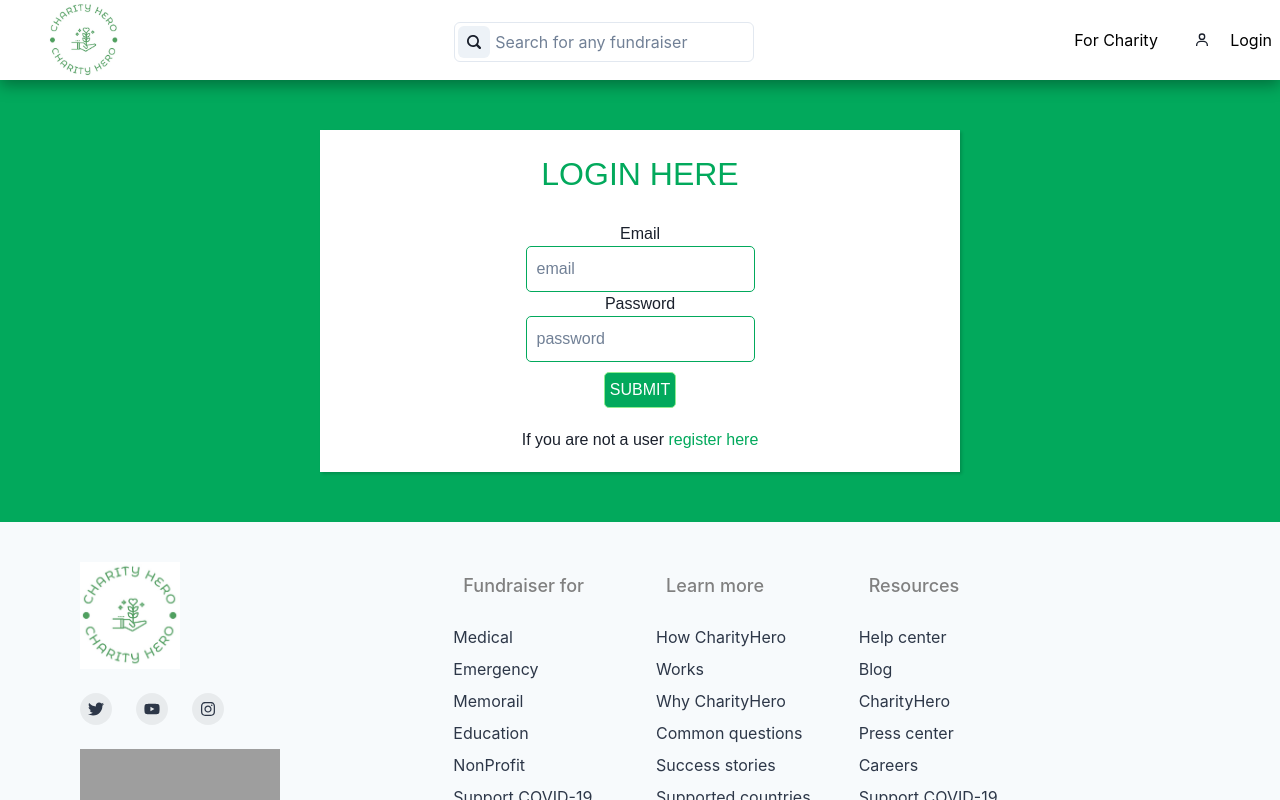
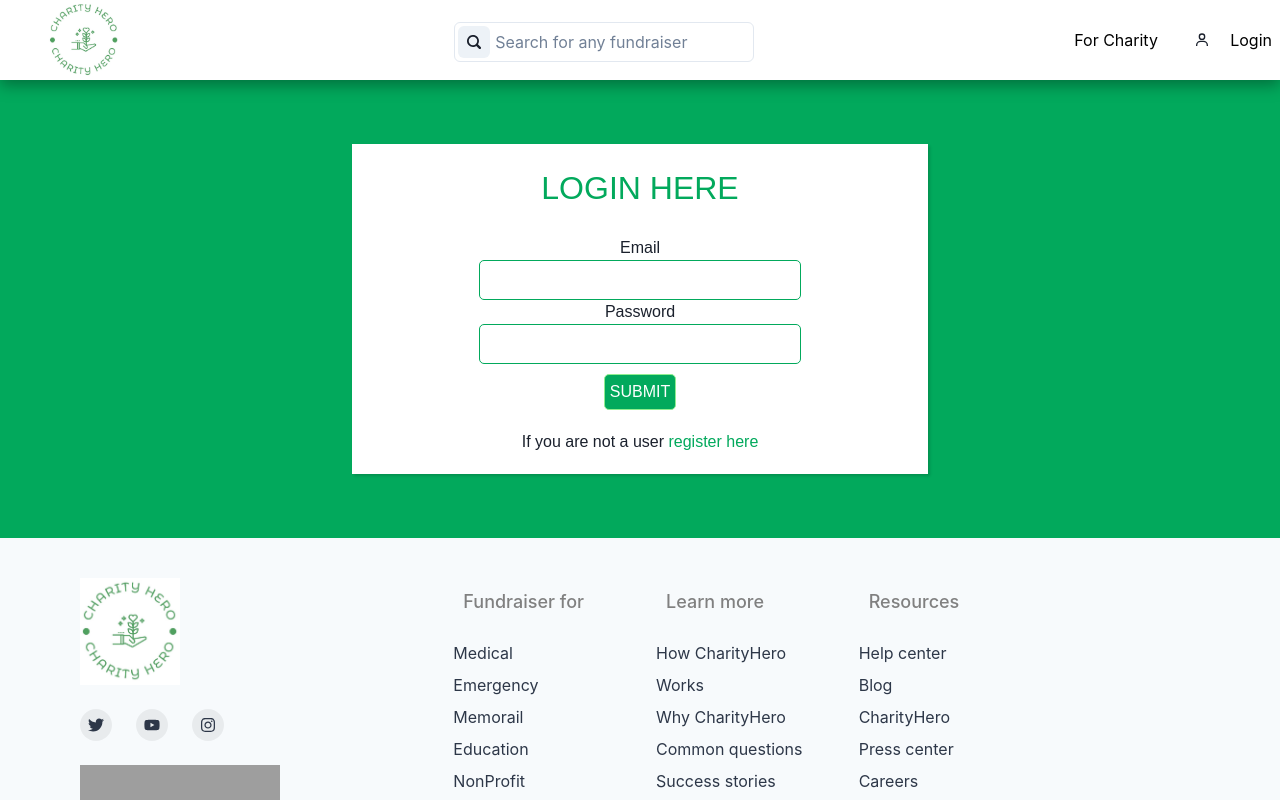
Before and after one commit to neo1710/CharityHero, a React (Create React App) app in the folder FE/my-app/: page /login in a window 1280 px wide. Shown: the top 800 px of the page. Built offline with nearby package versions, Linux system fonts and the light colour scheme; grey boxes are pictures that could not be loaded.

Commit message:
fw23_0626_dayR1

```diff
--- a/FE/my-app/src/pages/Login.jsx
+++ b/FE/my-app/src/pages/Login.jsx
@@ -8,6 +8,7 @@
   AlertIcon,
   AlertTitle,
   AlertDescription,
+  Input,
   Spinner,
 } from "@chakra-ui/react";
 
@@ -72,26 +73,26 @@
             <form>
               <label>Email</label>
               <br />
-              <input
+              <Input
                 value={email}
                 onChange={(e) => {
                   setEmail(e.target.value);
                 }}
                 type="text"
                 required
-                placeholder="email"
+
               />
               <br />
               <label>Password</label>
               <br />
-              <input
+              <Input
                 value={pass}
                 onChange={(e) => {
                   setPass(e.target.value);
                 }}
                 type="password"
                 required
-                placeholder="password"
+
               />
               <br />
               <button
@@ -120,9 +121,8 @@
   width: 100%;
   font-family: "Poppins", sans-serif;
   /* height: 500px; */
-  padding-top: 50px;
+  padding: 5%;
   background-color: #02a95c;
-  padding-bottom: 50px;
   /* background-image: url('https://www.gofundme.com/en-gb/c/wp-content/uploads/sites/11/2021/04/hand-wing-people-love-heart-symbol-1361975-pxhere.com_.jpg?w=1024'); */
   div {
     width: 50%;
@@ -138,6 +138,7 @@
     border: #02a95c 1px solid;
     padding: 10px;
     border-radius: 5px;
+    width:60%;
   }
   button {
     background-color: #02a95c;
@@ -150,7 +151,7 @@
   }
   button:hover {
     background-color: lightgray;
-    border: 1px solid black;
+    border: 1px solid grey;
   }
   .link {
     color: #02a95c;
```
